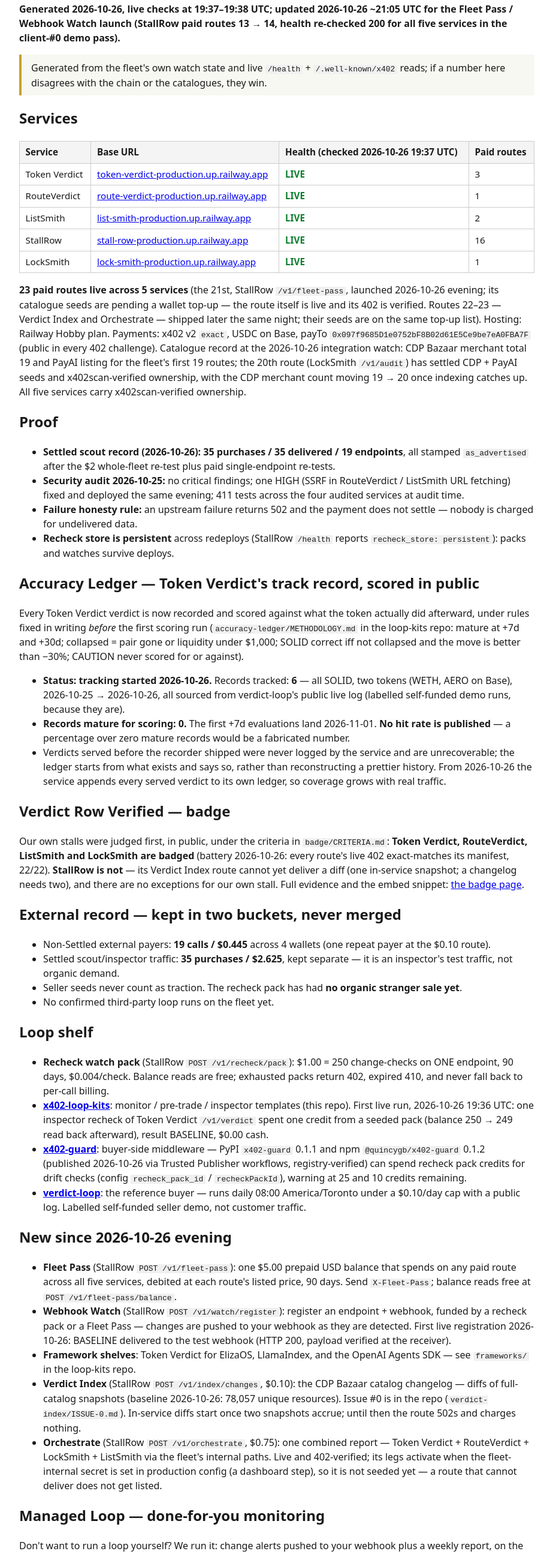
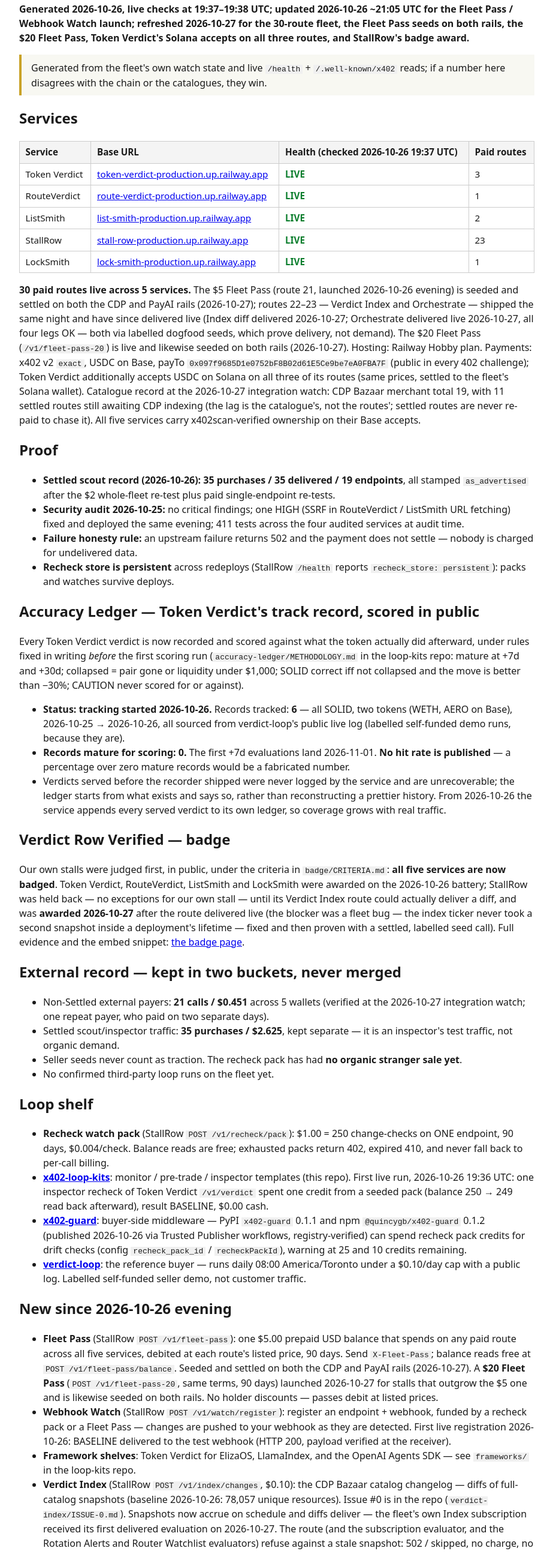
Before and after one commit to QuincyGB/x402-loop-kits, a plain HTML site: page docs/index.html in a window 1280 px wide. Shown: the part 210-2800 px from the top of the page at 60% size, without its empty margins (178-1101 px from the left). Drawn offline with Linux system fonts and the light colour scheme.

Commit message:
Fleet status page: refresh to 2026-10-27 facts (30 routes, both-rails Fleet Pass seeds + $20 pass, Solana accepts on all Token Verdict routes, StallRow badge awarded, external record 21/$0.451)

```diff
--- a/docs/index.html
+++ b/docs/index.html
@@ -24,9 +24,10 @@ The same diff as a subscription for your own stall:
 <a href="index-subscription.html">Index Subscriptions</a> — how it works,
 with our own fleet's live dogfood registration as the worked example.</p>
 <p><strong>Generated 2026-10-26, live checks at 19:37–19:38 UTC; updated
-2026-10-26 ~21:05 UTC for the Fleet Pass / Webhook Watch launch (StallRow
-paid routes 13&nbsp;→&nbsp;14, health re-checked 200 for all five services
-in the client-#0 demo pass).</strong></p>
+2026-10-26 ~21:05 UTC for the Fleet Pass / Webhook Watch launch; refreshed
+2026-10-27 for the 30-route fleet, the Fleet Pass seeds on both rails,
+the $20 Fleet Pass, Token Verdict's Solana accepts on all three routes,
+and StallRow's badge award.</strong></p>
 <p class="note">Generated from the fleet's own watch state and live
 <code>/health</code> + <code>/.well-known/x402</code> reads; if a number here
 disagrees with the chain or the catalogues, they win.</p>
@@ -37,22 +38,27 @@ disagrees with the chain or the catalogues, they win.</p>
 <tr><td>Token Verdict</td><td><a href="https://token-verdict-production.up.railway.app/health">token-verdict-production.up.railway.app</a></td><td class="live">LIVE</td><td>3</td></tr>
 <tr><td>RouteVerdict</td><td><a href="https://route-verdict-production.up.railway.app/health">route-verdict-production.up.railway.app</a></td><td class="live">LIVE</td><td>1</td></tr>
 <tr><td>ListSmith</td><td><a href="https://list-smith-production.up.railway.app/health">list-smith-production.up.railway.app</a></td><td class="live">LIVE</td><td>2</td></tr>
-<tr><td>StallRow</td><td><a href="https://stall-row-production.up.railway.app/health">stall-row-production.up.railway.app</a></td><td class="live">LIVE</td><td>16</td></tr>
+<tr><td>StallRow</td><td><a href="https://stall-row-production.up.railway.app/health">stall-row-production.up.railway.app</a></td><td class="live">LIVE</td><td>23</td></tr>
 <tr><td>LockSmith</td><td><a href="https://lock-smith-production.up.railway.app/health">lock-smith-production.up.railway.app</a></td><td class="live">LIVE</td><td>1</td></tr>
 </table>
-<p><strong>23 paid routes live across 5 services</strong> (the 21st,
-StallRow <code>/v1/fleet-pass</code>, launched 2026-10-26 evening; its
-catalogue seeds are pending a wallet top-up — the route itself is live
-and its 402 is verified. Routes 22–23 — Verdict Index and Orchestrate —
-shipped later the same night; their seeds are on the same top-up list). Hosting: Railway
+<p><strong>30 paid routes live across 5 services.</strong> The $5 Fleet
+Pass (route 21, launched 2026-10-26 evening) is seeded and settled on
+both the CDP and PayAI rails (2026-10-27); routes 22–23 — Verdict Index
+and Orchestrate — shipped the same night and have since delivered live
+(Index diff delivered 2026-10-27; Orchestrate delivered live
+2026-10-27, all four legs OK — both via labelled dogfood seeds, which
+prove delivery, not demand). The $20 Fleet Pass
+(<code>/v1/fleet-pass-20</code>) is live and likewise seeded on both
+rails (2026-10-27). Hosting: Railway
 Hobby plan. Payments: x402 v2 <code>exact</code>, USDC on Base, payTo
 <code>0x097f9685D1e0752bF8B02d61E5Ce9be7eA0FBA7F</code> (public in every 402
-challenge). Catalogue record at the 2026-10-26 integration watch: CDP Bazaar
-merchant total 19 and PayAI listing for the fleet's first 19 routes; the 20th
-route (LockSmith <code>/v1/audit</code>) has settled CDP + PayAI seeds and
-x402scan-verified ownership, with the CDP merchant count moving 19&nbsp;→&nbsp;20
-once indexing catches up. All five services carry x402scan-verified
-ownership.</p>
+challenge); Token Verdict additionally accepts USDC on Solana on all
+three of its routes (same prices, settled to the fleet's Solana
+wallet). Catalogue record at the 2026-10-27 integration watch: CDP Bazaar
+merchant total 19, with 11 settled routes still awaiting CDP indexing
+(the lag is the catalogue's, not the routes'; settled routes are never
+re-paid to chase it). All five services carry x402scan-verified
+ownership on their Base accepts.</p>
 
 <h2>Proof</h2>
 <ul>
@@ -93,18 +99,21 @@ so coverage grows with real traffic.</li>
 
 <h2>Verdict Row Verified — badge</h2>
 <p>Our own stalls were judged first, in public, under the criteria in
-<code>badge/CRITERIA.md</code>: <strong>Token Verdict, RouteVerdict,
-ListSmith and LockSmith are badged</strong> (battery 2026-10-26: every
-route's live 402 exact-matches its manifest, 22/22).
-<strong>StallRow is not</strong> — its Verdict Index route cannot yet
-deliver a diff (one in-service snapshot; a changelog needs two), and
-there are no exceptions for our own stall. Full evidence and the
-embed snippet: <a href="badge.html">the badge page</a>.</p>
+<code>badge/CRITERIA.md</code>: <strong>all five services are now
+badged</strong>. Token Verdict, RouteVerdict, ListSmith and LockSmith
+were awarded on the 2026-10-26 battery; StallRow was held back — no
+exceptions for our own stall — until its Verdict Index route could
+actually deliver a diff, and was <strong>awarded 2026-10-27</strong>
+after the route delivered live (the blocker was a fleet bug — the
+index ticker never took a second snapshot inside a deployment's
+lifetime — fixed and then proven with a settled, labelled seed call).
+Full evidence and the embed snippet: <a href="badge.html">the badge page</a>.</p>
 
 <h2>External record — kept in two buckets, never merged</h2>
 <ul>
-<li>Non-Settled external payers: <strong>19 calls / $0.445</strong> across
-4 wallets (one repeat payer at the $0.10 route).</li>
+<li>Non-Settled external payers: <strong>21 calls / $0.451</strong> across
+5 wallets (verified at the 2026-10-27 integration watch; one repeat
+payer, who paid on two separate days).</li>
 <li>Settled scout/inspector traffic: <strong>35 purchases / $2.625</strong>,
 kept separate — it is an inspector's test traffic, not organic demand.</li>
 <li>Seller seeds never count as traction. The recheck pack has had
@@ -142,7 +151,11 @@ traffic.</li>
 one $5.00 prepaid USD balance that spends on any paid route across all
 five services, debited at each route's listed price, 90 days. Send
 <code>X-Fleet-Pass</code>; balance reads free at
-<code>POST /v1/fleet-pass/balance</code>.</li>
+<code>POST /v1/fleet-pass/balance</code>. Seeded and settled on both
+the CDP and PayAI rails (2026-10-27). A <strong>$20 Fleet Pass</strong>
+(<code>POST /v1/fleet-pass-20</code>, same terms, 90 days) launched
+2026-10-27 for stalls that outgrow the $5 one and is likewise seeded
+on both rails. No holder discounts — passes debit at listed prices.</li>
 <li><strong>Webhook Watch</strong> (StallRow <code>POST /v1/watch/register</code>):
 register an endpoint + webhook, funded by a recheck pack or a Fleet
 Pass — changes are pushed to your webhook as they are detected.
@@ -154,15 +167,18 @@ in the loop-kits repo.</li>
 <li><strong>Verdict Index</strong> (StallRow <code>POST /v1/index/changes</code>,
 $0.10): the CDP Bazaar catalog changelog — diffs of full-catalog
 snapshots (baseline 2026-10-26: 78,057 unique resources). Issue #0 is
-in the repo (<code>verdict-index/ISSUE-0.md</code>). In-service diffs
-start once two snapshots accrue; until then the route 502s and
-charges nothing.</li>
+in the repo (<code>verdict-index/ISSUE-0.md</code>). Snapshots now
+accrue on schedule and diffs deliver — the fleet's own Index
+subscription received its first delivered evaluation on 2026-10-27.
+The route (and the subscription evaluator, and the Rotation Alerts
+and Router Watchlist evaluators) refuse against a stale snapshot:
+502 / skipped, no charge, no debit — a freshness guard shipped
+2026-10-27 after a correction review found the guard missing.</li>
 <li><strong>Orchestrate</strong> (StallRow <code>POST /v1/orchestrate</code>,
 $0.75): one combined report — Token Verdict + RouteVerdict +
-LockSmith + ListSmith via the fleet's internal paths. Live and
-402-verified; its legs activate when the fleet-internal secret is
-set in production config (a dashboard step), so it is not seeded
-yet — a route that cannot deliver does not get listed.</li>
+LockSmith + ListSmith via the fleet's internal paths. Live,
+402-verified, and delivered live 2026-10-27 (paid dogfood seed — all
+four legs OK; seed labelled as seed).</li>
 </ul>
 
 <h2>Managed Loop — done-for-you monitoring</h2>
@@ -174,8 +190,10 @@ reports on. Tiers: <strong>Watch $25/mo</strong> (1 endpoint, daily) ·
 math, grounded in the fleet's own listed route prices, is in
 <code>managed-loop/OFFER.md</code> in the loop-kits repo. Client #0 is
 our own fleet; its demo report is published there
-(<code>managed-loop/DEMO-CLIENT0.md</code>). No external client is
-claimed — there isn't one yet.</p>
+(<code>managed-loop/DEMO-CLIENT0.md</code>), and the live pilot has
+run daily since 2026-10-27 (day 1: all five endpoints BASELINE, five
+internal pass debits of $0.005 — ledger entries, not payments). No
+external client is claimed — there isn't one yet.</p>
 
 <h2>Known limitations (stated, not hidden)</h2>
 <ul>
@@ -198,6 +216,6 @@ domain has been purchased.</li>
 </ul>
 
 <footer>Verdict Row — Token Verdict · RouteVerdict · ListSmith · StallRow ·
-LockSmith. Page generated 2026-10-26; re-verify numbers before quoting them.</footer>
+LockSmith. Page generated 2026-10-26, refreshed 2026-10-27; re-verify numbers before quoting them.</footer>
 </body>
 </html>
```
